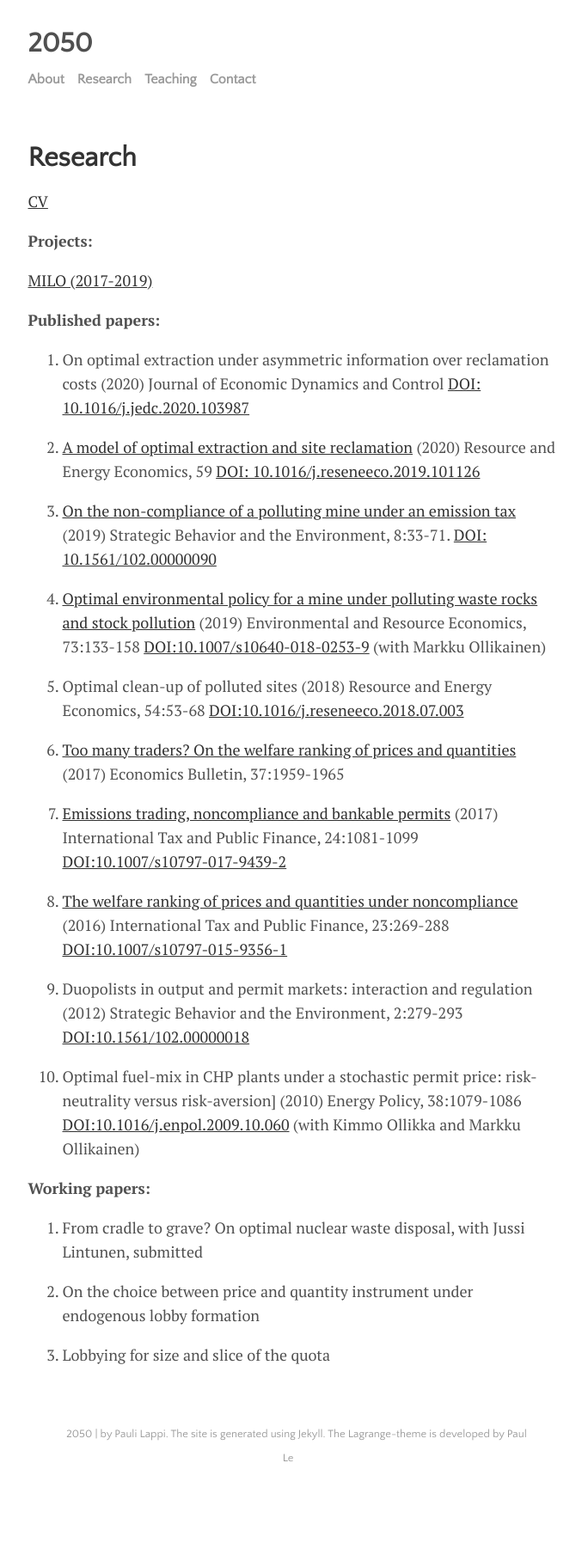
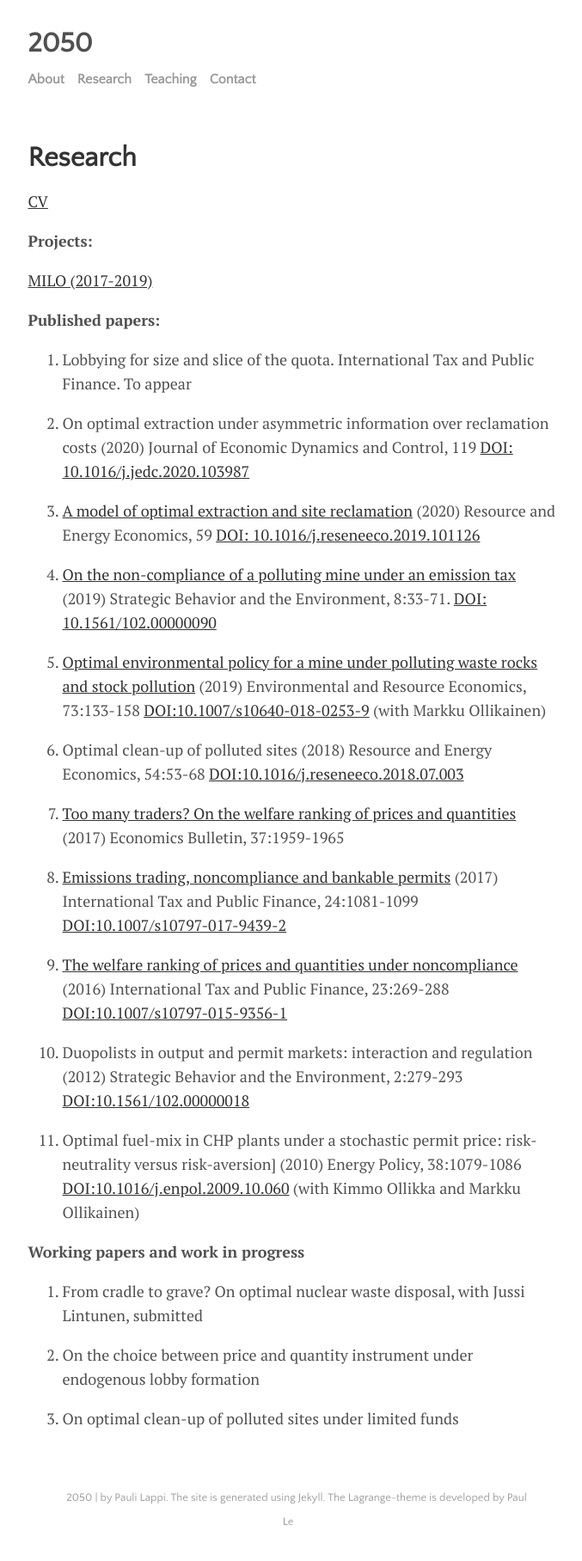
Before and after one commit to plappi/2050, a Jekyll site: the page built from menu/research.md, in a window 1280 px wide. Shown: the whole page at 86% size, without its empty margins (300-977 px from the left). Built offline with Jekyll 4.4.1, drawn with Linux system fonts in a browser that asks for light colours; nearby versions of some CDN libraries; before the commit the page ends 1742 px from its top, so only the background shows below that.

Commit message:
Update research.md

```diff
--- a/menu/research.md
+++ b/menu/research.md
@@ -7,11 +7,12 @@ title: Research
 
 **Projects:**
 
-[MILO (2017-2019)](https://www.unive.it/pag/33123/)
+[MILO (2017-2019)](https://plappi.github.io/Milo/)
 
 **Published papers:**
+11. Lobbying for size and slice of the quota. International Tax and Public Finance. To appear
 
-10. On optimal extraction under asymmetric information over reclamation costs (2020) Journal of Economic Dynamics and Control [DOI: 10.1016/j.jedc.2020.103987](https://doi.org/10.1016/j.jedc.2020.103987) <br/>
+10. On optimal extraction under asymmetric information over reclamation costs (2020) Journal of Economic Dynamics and Control, 119 [DOI: 10.1016/j.jedc.2020.103987](https://doi.org/10.1016/j.jedc.2020.103987) <br/>
 
 9. [A model of optimal extraction and site reclamation](https://plappi.github.io/Milo/assets/rehab-wp-Lappi-2018.pdf) (2020) Resource and Energy Economics, 59 [DOI: 10.1016/j.reseneeco.2019.101126](https://doi.org/10.1016/j.reseneeco.2019.101126) <br/>
 
@@ -32,10 +33,10 @@ title: Research
 1. Optimal fuel-mix in CHP plants under a stochastic permit price: risk-neutrality versus risk-aversion] (2010) Energy Policy, 38:1079-1086 [DOI:10.1016/j.enpol.2009.10.060](https://doi.org/10.1016/j.enpol.2009.10.060) (with Kimmo Ollikka and Markku Ollikainen)<br/>
 
 
-**Working papers:**
+**Working papers and work in progress**
 
 1. From cradle to grave? On optimal nuclear waste disposal, with Jussi Lintunen, submitted <br/>
 
 2. On the choice between price and quantity instrument under endogenous lobby formation <br/>
 
-3. Lobbying for size and slice of the quota <br/>
+3. On optimal clean-up of polluted sites under limited funds <br/>
```
